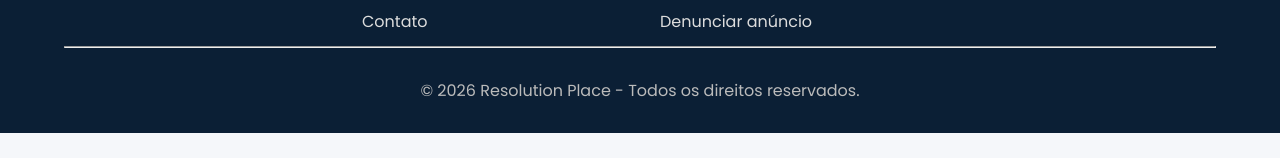
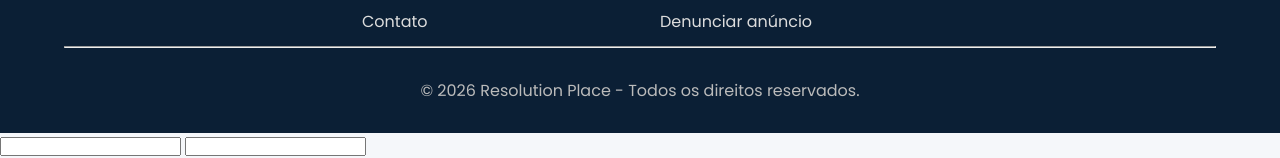
Before and after one commit to rehnahn-max/Resolution-Place, a plain HTML site: page index.html in a window 1280 px wide. Shown: the part 3644-3802 px from the top of the page. Before the commit the page ends 3777 px from the top, so only its background shows below. Drawn offline with Linux system fonts and the light colour scheme.

Commit message:
Update index.html

```diff
--- a/index.html
+++ b/index.html
@@ -760,6 +760,9 @@
     <!-- ========================= -->
 
     <script src="js/app.js"></script>
+    <script type="module" src="js/app.js"></script>
+    <input id="email">
+    <input id="password">
 
 </body>
 
```
